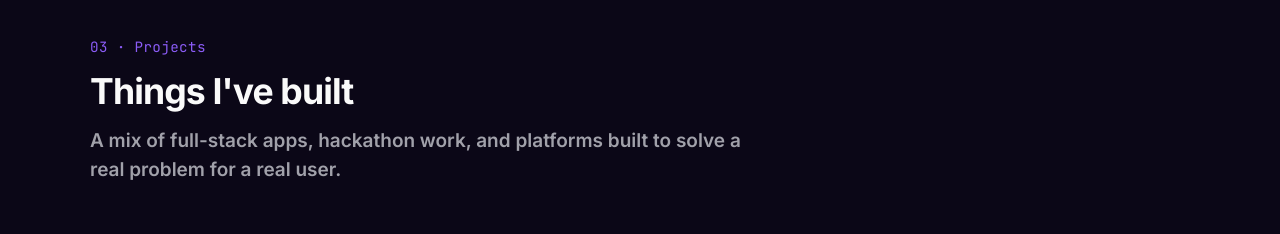
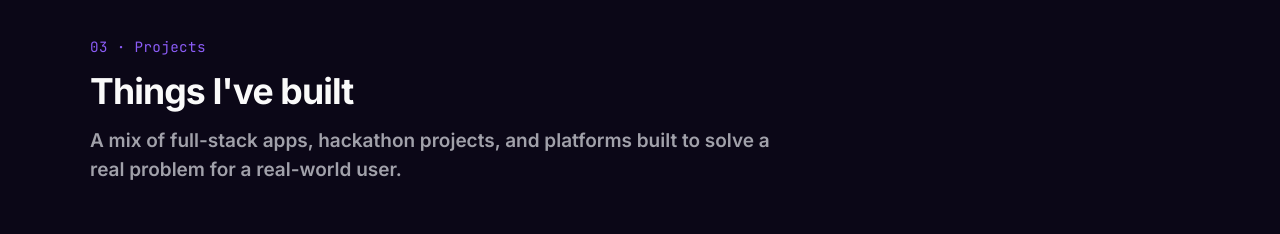
Before and after one commit to TAnisha016/tanisha-portfolio, a React (Vite) app: page / in a window 1280 px wide. Shown: the part 2600-2834 px from the top of the page. Built offline with nearby package versions, Linux system fonts and the light colour scheme.

Commit message:
tiny change

```diff
--- a/src/components/Projects.jsx
+++ b/src/components/Projects.jsx
@@ -11,7 +11,7 @@ export default function Projects() {
           <SectionHeading
             eyebrow="03 · Projects"
             title="Things I've built"
-            description="A mix of full-stack apps, hackathon work, and platforms built to solve a real problem for a real user."
+            description="A mix of full-stack apps, hackathon projects, and platforms built to solve a real problem for a real-world user."
           />
         </Reveal>
 
```
